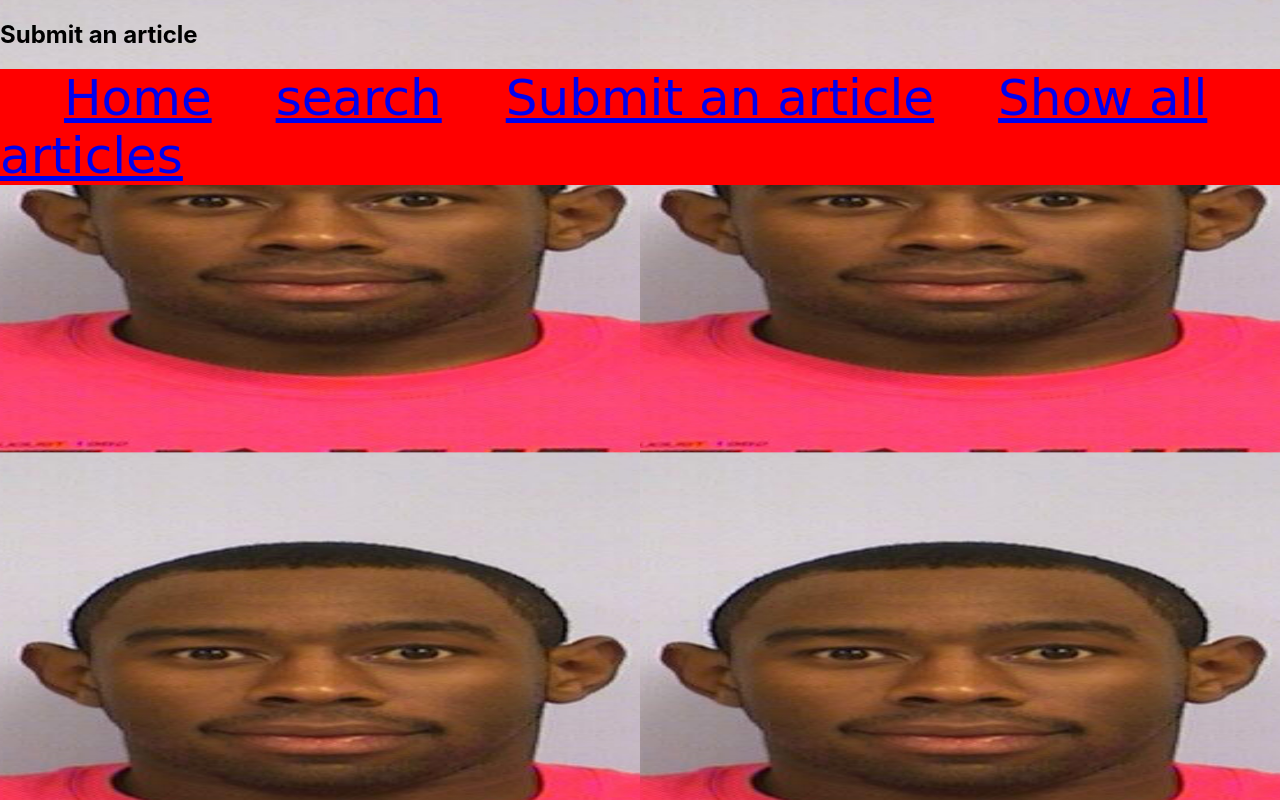
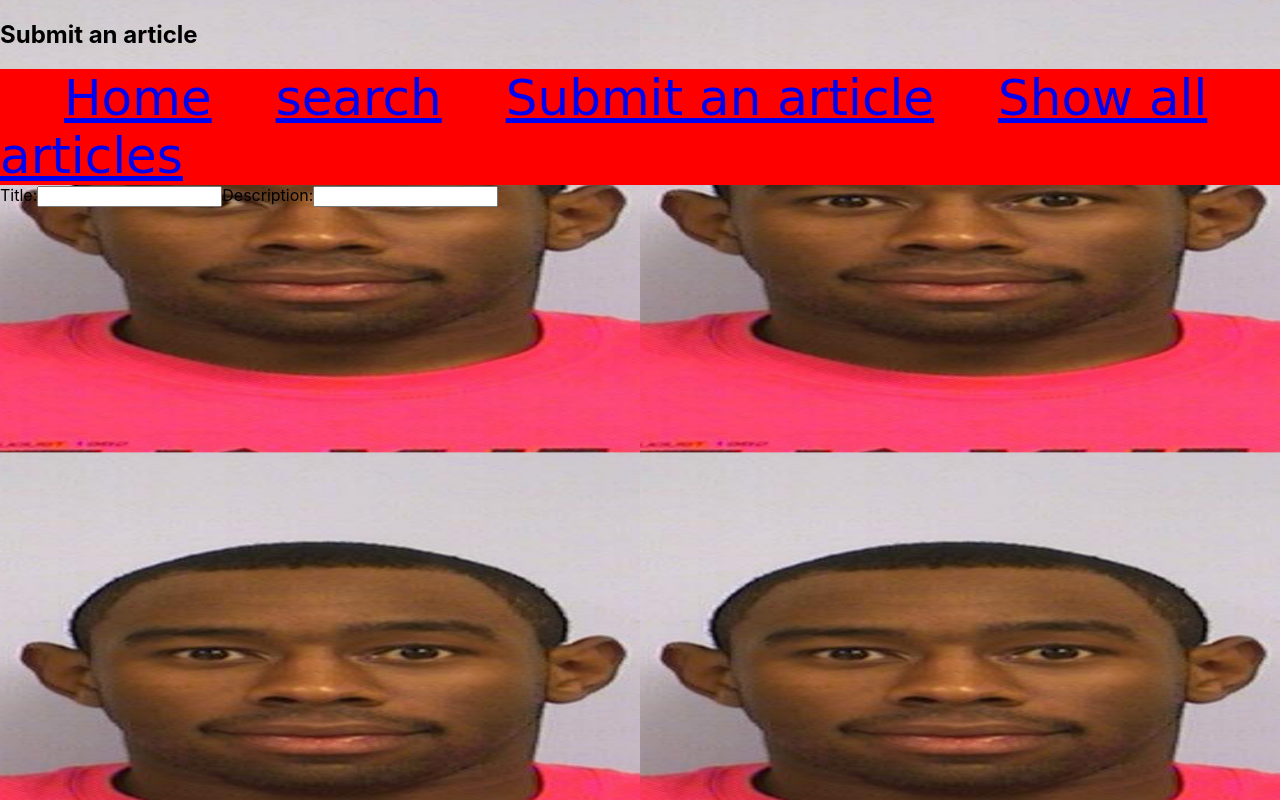
Before and after one commit to ABuffaloHerd/cise-product-1, a React (Create React App) app in the folder frontend/: page /Submit in a window 1280 px wide. Built offline with nearby package versions, Linux system fonts and the light colour scheme.

Commit message:
Basic form with two fields

```diff
--- a/frontend/src/components/Navbar.js
+++ b/frontend/src/components/Navbar.js
@@ -7,9 +7,8 @@ class Navbar extends Component
 {
     render()
     {
-        // New page? Add to this json. Add leading slash (thanks nathan)
+        // New page? Add to this json.
         // TODO: replace with json so that custom names can be shown
-        // const links = ["/Home", "/Search", "/Submit", "/ShowAll"];
 
         const links =
         [
--- a/frontend/src/pages/Submit.js
+++ b/frontend/src/pages/Submit.js
@@ -1,9 +1,22 @@
-import React, { Component } from "react";
+import React from "react";
 
 import Base from "../components/Base";
 
 class Submit extends Base
 {
+    constructor()
+    {
+        super();
+
+        this.key =          React.createRef();
+        this.title =        React.createRef();
+        this.description =  React.createRef();
+        this.rating =       React.createRef();
+        this.tags =         React.createRef();
+        this.status =       React.createRef();
+        this.value =        React.createRef();
+    }
+
     render()
     {
         return(
@@ -11,7 +24,16 @@ class Submit extends Base
                 <h2>Submit an article</h2>
                 {super.getBaseComponents()}
 
-
+                <form>
+                    <label>
+                        Title:
+                        <input type="text" ref={this.title}/>
+                    </label>
+                    <label>
+                        Description:
+                        <input type="text" ref={this.title}/>
+                    </label>
+                </form>
             </div>
         );
     }
```
Also changed, not shown: 1 other file (tests, documents, lock files or other folders).
